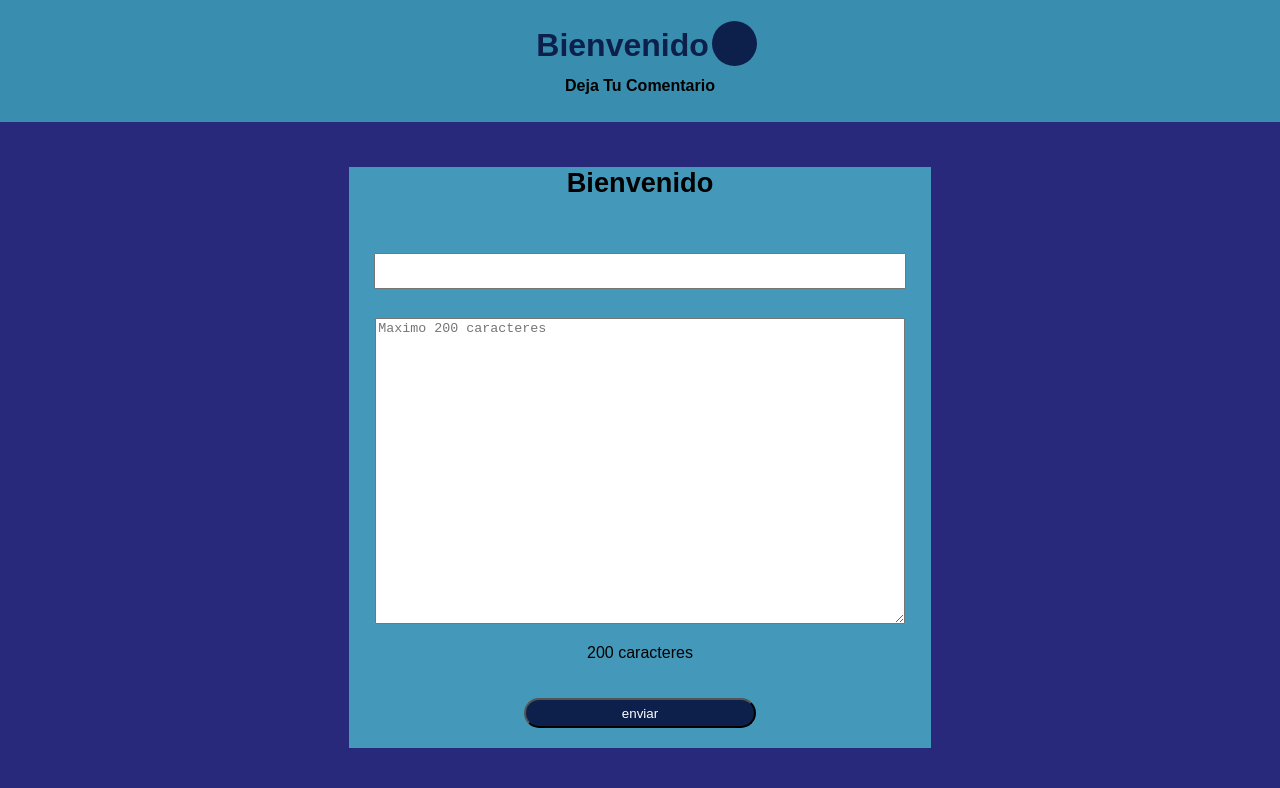
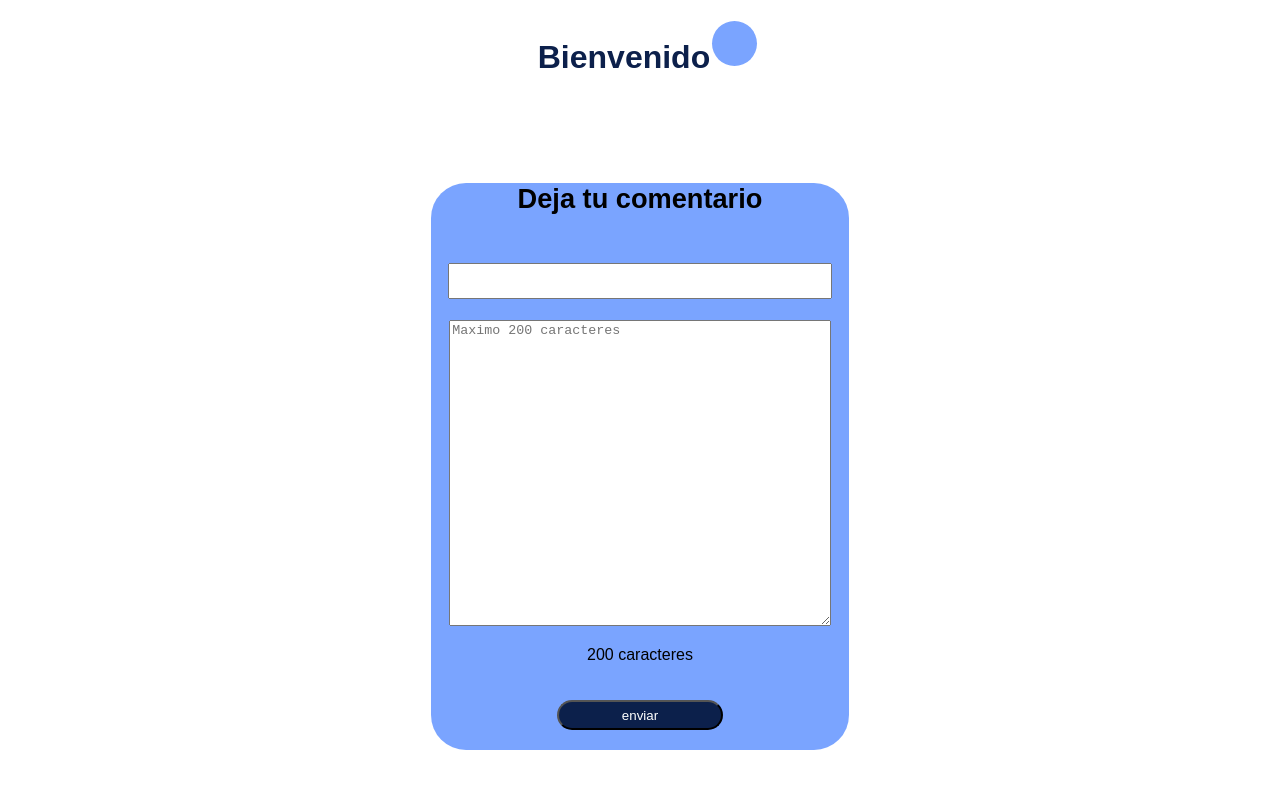
Before and after one commit to lugsanchez/Contador, a plain HTML site: page index.html in a window 1280 px wide. Drawn offline with Linux system fonts and the light colour scheme.

Commit message:
se agrego cambios en carpeta de estilos y html

```diff
--- a/css/style.css
+++ b/css/style.css
@@ -1,6 +1,5 @@
 body {
     font-family: sans-serif;
-    background-color: #28297a;
     margin-block-end: 4%;
 }
 
@@ -8,13 +7,13 @@ body {
     display: flex;
     justify-content: space-between;
     padding: 0% 41% 0% 42%;
-    background-color: #398eaf;
+    background-color: #ffffff;
     height: 130px;
   }
 
 .contenedor1 {
     margin-top: 13%;
-    background-color: #0c204b;
+    background-color: #7aa4ff;
     border-radius: 50px;
     height: 45px;
     width: 45px;
@@ -32,10 +31,10 @@ body {
 }
 
 h1{
-      display: flex;
-      justify-content: center;
-      margin-top: 35px;
-      color: #0c204b;
+    display: block;
+    justify-content: center;
+    color: #0c204b;
+    margin: auto;
 }
 
 h3{
@@ -59,11 +58,12 @@ h4{
 }
 
 .contenedor2 {
-    background-color:  rgb(68, 153, 186);
-    width: 46%;
-    margin-left: 27%;
-    margin-top: -3%;
+    background-color: rgb(122, 164, 255);
+    width: 33%;
     text-align: center;
+    display: block;
+    margin: auto;
+    border-radius: 35px;
 }
 
 .coment{
--- a/index.html
+++ b/index.html
@@ -15,11 +15,10 @@
                 <h2 id="circle"></h2>
             </div>
         </div>
-        <h3>Deja Tu Comentario</h3>
     </div>
         <div class="contenedor2">
             <div class="cajatext">
-                <h4>Bienvenido</h4>
+                <h4>Deja tu comentario</h4>
         <from>
             <input id="info" type="text">
 
```
